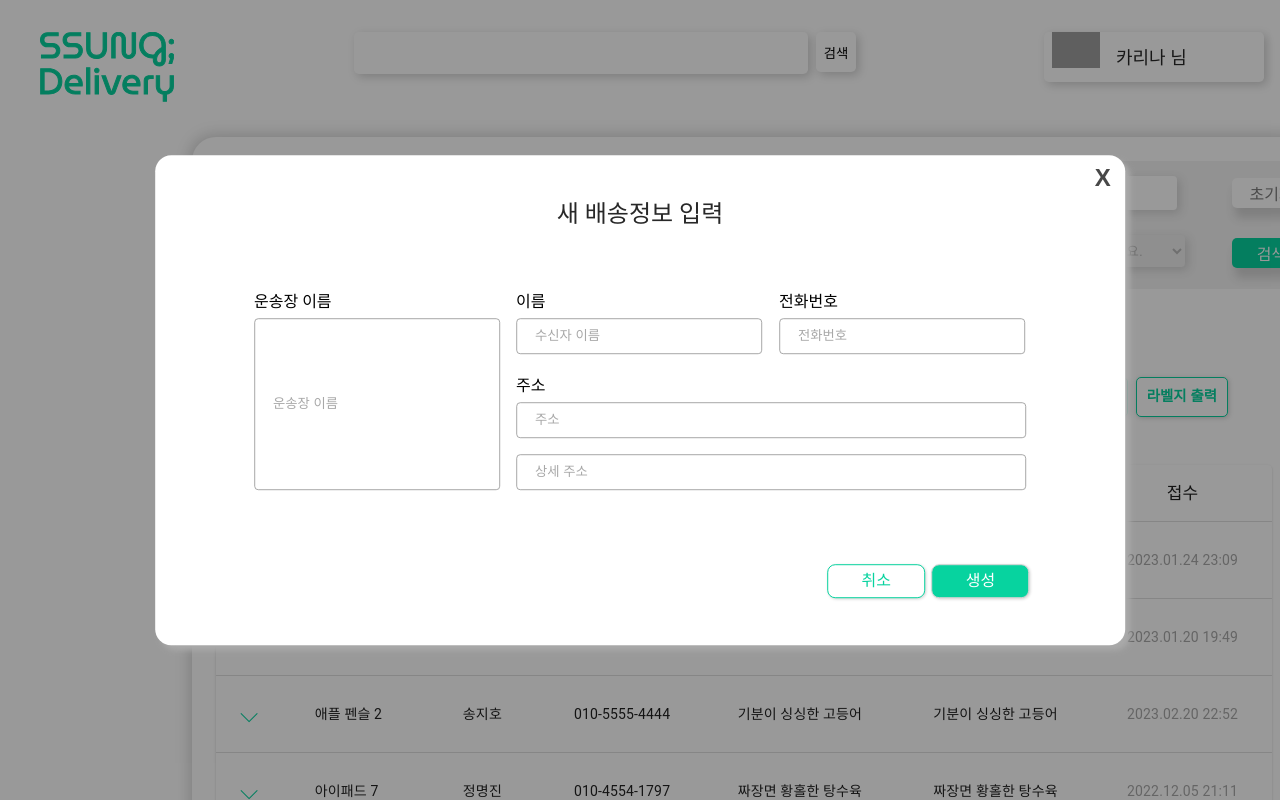
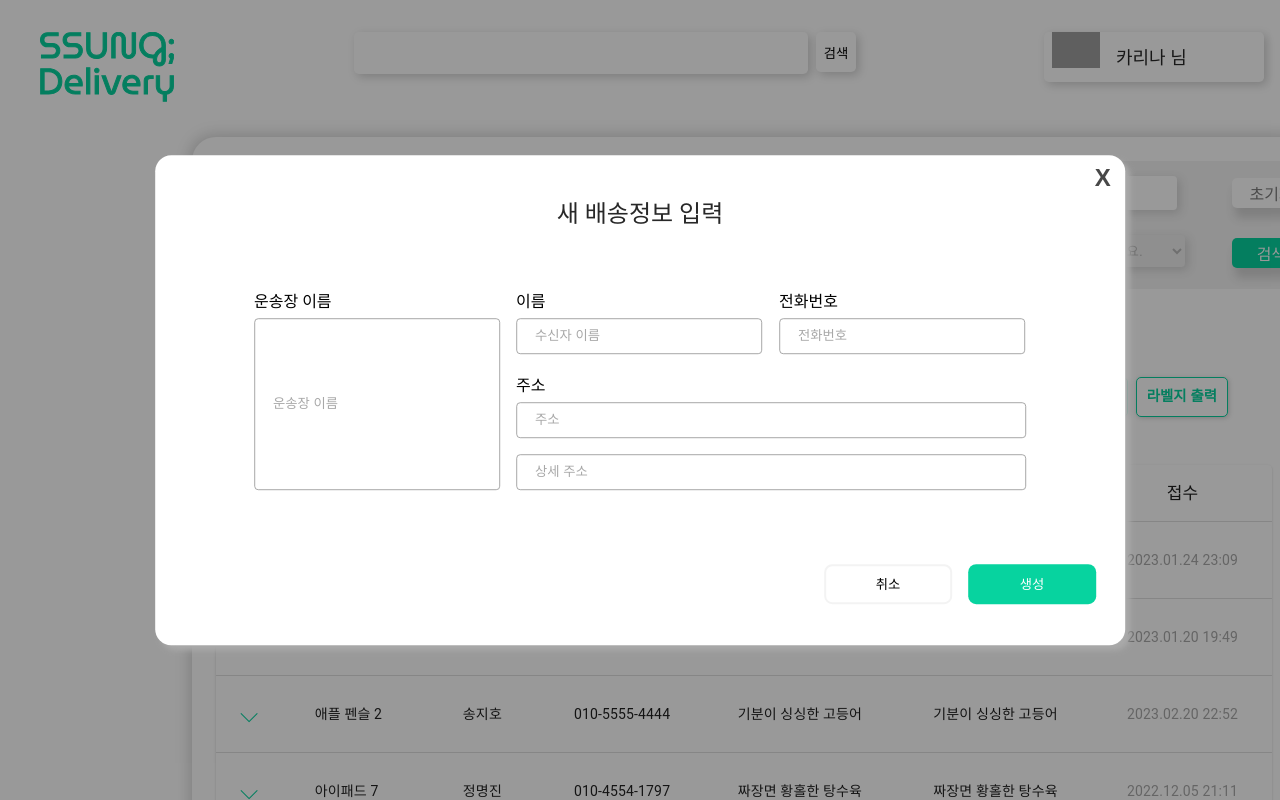
Before and after one commit to gdsc-ssu/ssung-delivery-frontend, a React (Vite) app in the folder packages/app/sender-client/: page / in a window 1280 px wide. Both pictures are taken after a click on the button "운송정보 업로드". Shown: the top 800 px of the page. Built offline with nearby package versions, Linux system fonts and the light colour scheme; grey boxes are pictures that could not be loaded.

Commit message:
chore(sender) : edit Button styling& add botton logic

```diff
--- a/packages/app/sender-client/src/component/Modal/ShippingInfoForm.tsx
+++ b/packages/app/sender-client/src/component/Modal/ShippingInfoForm.tsx
@@ -1,17 +1,29 @@
-import { useEffect, useRef, useState, memo } from 'react';
+import React, { useEffect, useRef, useState, memo } from 'react';
 import styled from '@emotion/styled';
 import { ComponentContainer, Flex, Spacer, Title } from '@common/ssung-ui';
+import Button from '@common/ssung-ui/components/Form/Button';
+import { Text } from '../Text';
 import Modal from "./Modal";
+
+interface ShippingInfo {
+    shippingName: string,
+    name: string,
+    tel: string,
+    abstAddr: string,
+    detailAddr: string
+}
+
+const initialFormData: ShippingInfo = {
+    shippingName: "",
+    name: "",
+    tel: "",
+    abstAddr: "",
+    detailAddr: "",
+}
 
 const ShippingInfoForm = () => {
     /** form data state */
-    const [formData, setFormData] = useState<{shippingName: string, name: string, tel: string, abstAddr: string, detailAddr: string}>({
-        shippingName: "",
-        name: "",
-        tel: "",
-        abstAddr: "",
-        detailAddr: "",
-    });
+    const [formData, setFormData] = useState<ShippingInfo>(initialFormData);
 
     const handleChange = (event: any) => {
         setFormData((prevFormData) => {
@@ -22,13 +34,29 @@ const ShippingInfoForm = () => {
         });
     }
 
+    /** form data state reset button function */
+    const resetFormData = () => {
+        setFormData(initialFormData);
+    }
+
+    /** form data state save function */
+    const saveFormData = (e: React.FormEvent<HTMLFormElement>) => {
+        e.preventDefault()
+    }
+
+    /** button dispacher */
+    const handleButtonClick = () => {
+        document.getElementById("ship-form")?.dispatchEvent(new Event("submit"));
+        console.log(formData)
+    }
+
     return (
         <ComponentContainer>
             <Spacer height='2rem' />
             <Flex justifyContent={"center"}>
                 <Title>새 배송정보 입력</Title>
             </Flex>
-            <GridForm style={{"marginTop":"-3rem"}}>
+            <GridForm id="ship-form" style={{"marginTop":"-3rem"}}>
                 <ShippingInput>
                     <Label id="shippingName">운송장 이름</Label><br/>
                     <InputForm
@@ -77,17 +105,17 @@ const ShippingInfoForm = () => {
                     </Flex>
                 </AddressInput>
             </GridForm>
-            <Flex flexDirection={"row"} style={{"margin":"-3rem 0 0 40rem"}}>
-                <CustomBtn style={{
-                    "border":"0.1rem solid var(--primary)",
-                    "color":"var(--primary)"
-                }}>취소</CustomBtn>
-                <CustomBtn style={{
-                    "backgroundColor":"var(--primary)",
-                    "color":"#ffffff"
-                }}
-                onClick={() => console.log(formData)}
-                >생성</CustomBtn>
+            <Flex flexDirection={"row"} justifyContent={'space-between'}
+            style={{"margin":"-3rem 0 0 40rem"}}>
+                <Button btnType='gray' style={{"width":"8rem"}}
+                    onClick={resetFormData}
+                >
+                    <Text gray>취소</Text>
+                </Button>
+                <Button style={{"width":"8rem"}}
+                    onClick={handleButtonClick}>
+                    <Text color={'white'}>생성</Text>
+                </Button>
             </Flex>
         </ComponentContainer>
     );
@@ -144,24 +172,4 @@ const AddressInput = styled.div`
     grid-area: addressInput;
 `;
 
-const CustomBtn = styled.label`
-    width: 6rem;
-    height: 2rem;
-    margin: auto 0.2rem;
-    background: #fff;
-    color: var(--sub-text);
-    border: 0.1rem solid lightgray;
-    box-shadow: 1px 1px 3px lightgray;
-    border-radius: 0.5rem;
-    font-size: 1rem;
-    font-weight: 500;
-    cursor: pointer;
-    display: flex;
-    align-items: center;
-    justify-content: center;
-    &:hover {
-        box-shadow: 3px 3px 3px lightgray;
-    }
-`;
-
 export default memo(ShippingInfoForm);
```
